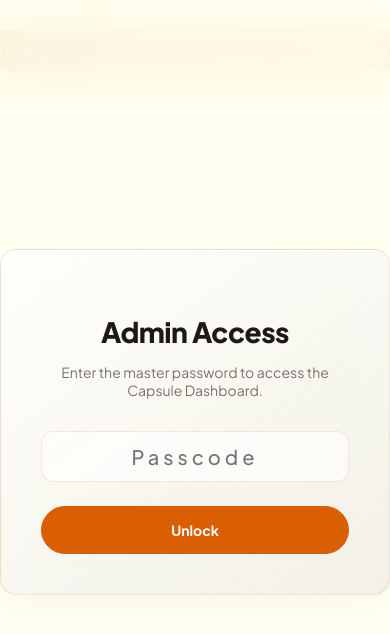
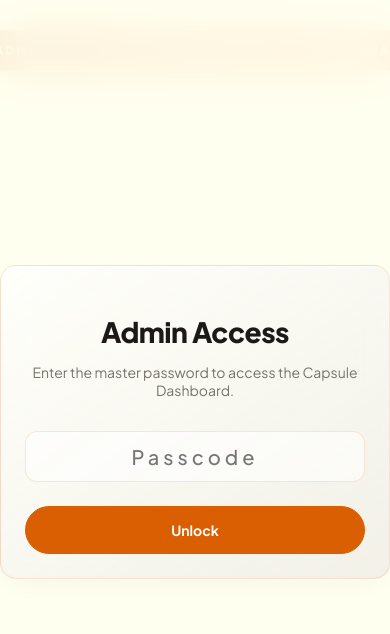
Before and after one commit to PTejasKr/Capsule, a browser extension: page extension/options/options.html in a window 390 px wide. Drawn offline with Linux system fonts and the light colour scheme.

Commit message:
fix: remove duplicate .auth-box styling to allow responsive behavior

```diff
--- a/extension/options/options.html
+++ b/extension/options/options.html
@@ -460,11 +460,6 @@
       transition: opacity 0.4s ease;
     }
 
-    .auth-box {
-      width: 400px;
-      text-align: center;
-      padding: 40px;
-    }
 
     .auth-box h2 {
       font-size: 28px;
```
